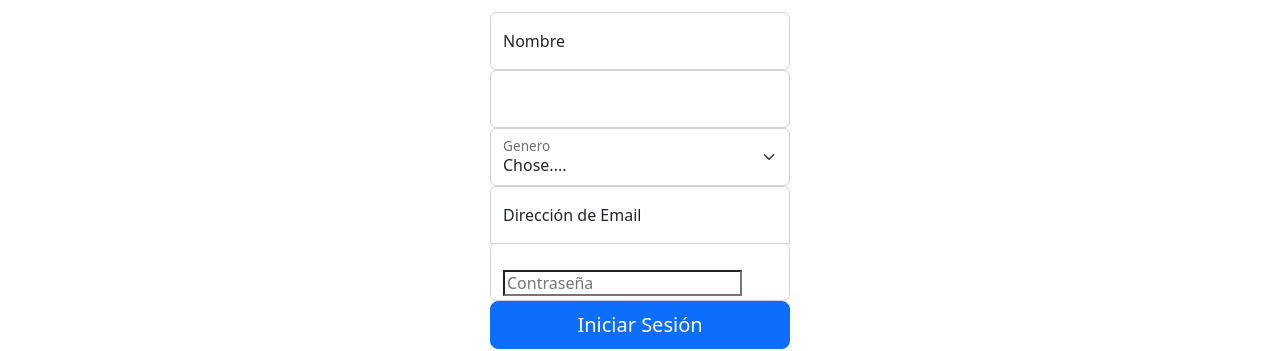
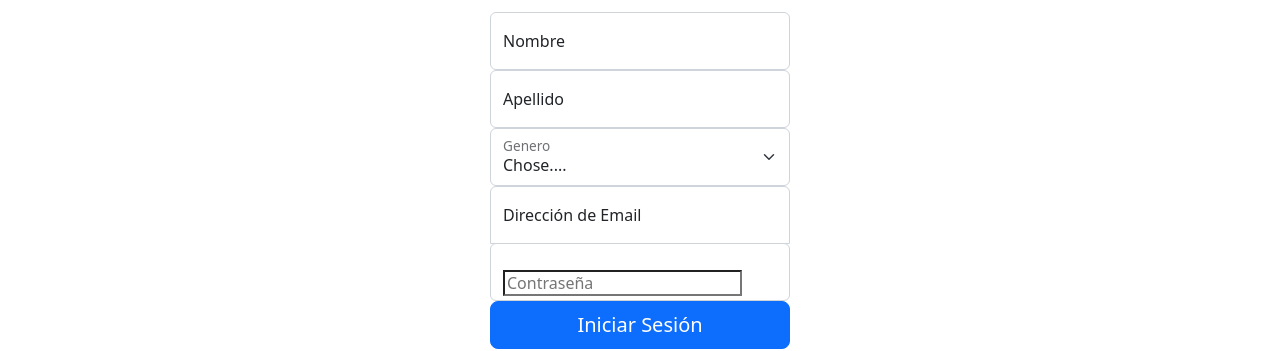
Before and after one commit to Henry03HGBP/patterns, a React (Vite) app in the folder market-free/: page /Singup in a window 1280 px wide. Shown: the part 261-612 px from the top of the page. Built offline with nearby package versions, Linux system fonts and the light colour scheme.

Commit message:
Sing Up terminado

```diff
--- a/market-free/hooks/useform.jsx
+++ /dev/null
@@ -1 +0,0 @@
-//Reglas para crear un custom hook
--- a/market-free/src/pages/Singup.jsx
+++ b/market-free/src/pages/Singup.jsx
@@ -30,6 +30,7 @@ const Singup = () => {
             onChange={() => {}}
             placeholder='Apellido'
           />
+          <label htmlFor='last_name'>Apellido</label>
           <div className='form-floating'>
             <select
               className='form-select'
```
